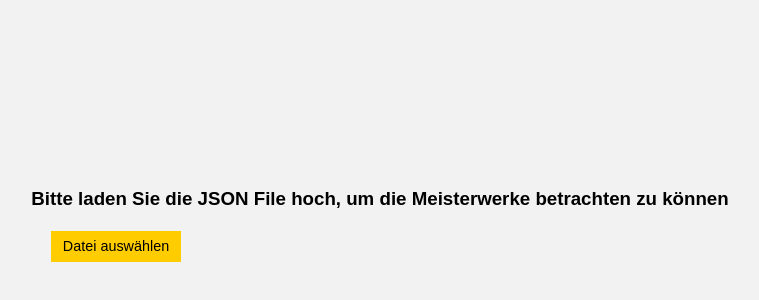
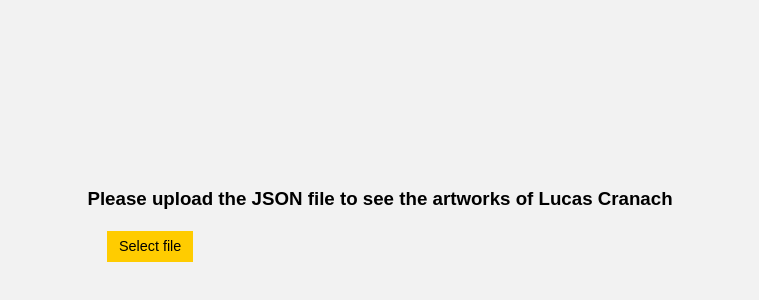
Before and after one commit to mi-classroom/mi-web-technologien-beiboot-ss2022-MaxHam, a React (Create React App) app: page / in a window 1280 px wide. Shown: the part 176-476 px from the top of the page, without its empty margins (260-1019 px from the left). Built offline with nearby package versions, Linux system fonts and the light colour scheme.

Commit message:
:speech_balloon:  change all text to english

```diff
--- a/src/App.tsx
+++ b/src/App.tsx
@@ -27,8 +27,7 @@ function App() {
         <div className='start-screen'>
           <div className='upload-zone'>
             <h3>
-              Bitte laden Sie die JSON File hoch, um die Meisterwerke betrachten
-              zu können
+              Please upload the JSON file to see the artworks of Lucas Cranach
             </h3>
             <label className='upload-button'>
               <input
@@ -36,7 +35,7 @@ function App() {
                 onChange={onFileChange}
                 accept='application/JSON'
               />
-              Datei auswählen
+              Select file
             </label>
           </div>
         </div>
--- a/src/components/Legend/Legend.tsx
+++ b/src/components/Legend/Legend.tsx
@@ -12,8 +12,8 @@ return (
        <p><strong>Move Right:</strong> Arrow Right Key</p>
        <p><strong>Move Backwards:</strong> Arrow Down Key</p>
        <br/>
-       <p><strong>Select Piece:</strong> Mouse Left Click</p>
-       <p><strong>Rotate Camera:</strong>f Mouse Right Click</p>
+       <p><strong>Select Artwork:</strong> Mouse Left Click</p>
+       <p><strong>Rotate Camera:</strong>Mouse Right Click</p>
 
       </div>
   );
--- a/src/components/Overlay/Overlay.tsx
+++ b/src/components/Overlay/Overlay.tsx
@@ -25,11 +25,11 @@ return selectedPiece &&(
        <p>{selectedPiece.artist} <Speech text={selectedPiece.artist} volume={volume}/></p>
        <p>{selectedPiece.medium} <Speech text={selectedPiece.medium} volume={volume}/></p>
        <p>{selectedPiece.owner}  <Speech text={selectedPiece.owner} volume={volume}/></p>
-       <a target='_blank' rel="noreferrer" href={getPieceReference(selectedPiece.id)}>Referenz</a>
+       <a target='_blank' rel="noreferrer" href={getPieceReference(selectedPiece.id)}>Reference</a>
        <br />
 
        <input type='checkbox' checked={showRelations} onChange={handleCheckboxChange} disabled={selectedPiece.references.length < 1} />
-       <label>Zeige verwandte Gemälde an </label>
+       <label>Show related artworks </label>
        <div className="slidecontainer">
        <label>Volume </label>
         <input  onChange={handleSliderChange} type="range" min="0.1" max="1" step='0.1' value={volume} className="slider" id="myRange" />
--- a/src/components/index.ts
+++ b/src/components/index.ts
@@ -6,4 +6,5 @@ import Piece from './Piece';
 import Text from './Text';
 import Timeline from './Timeline';
 
+
 export { CameraControls, Gallery, Line, PhyPlane, Piece, Text, Timeline };
```
